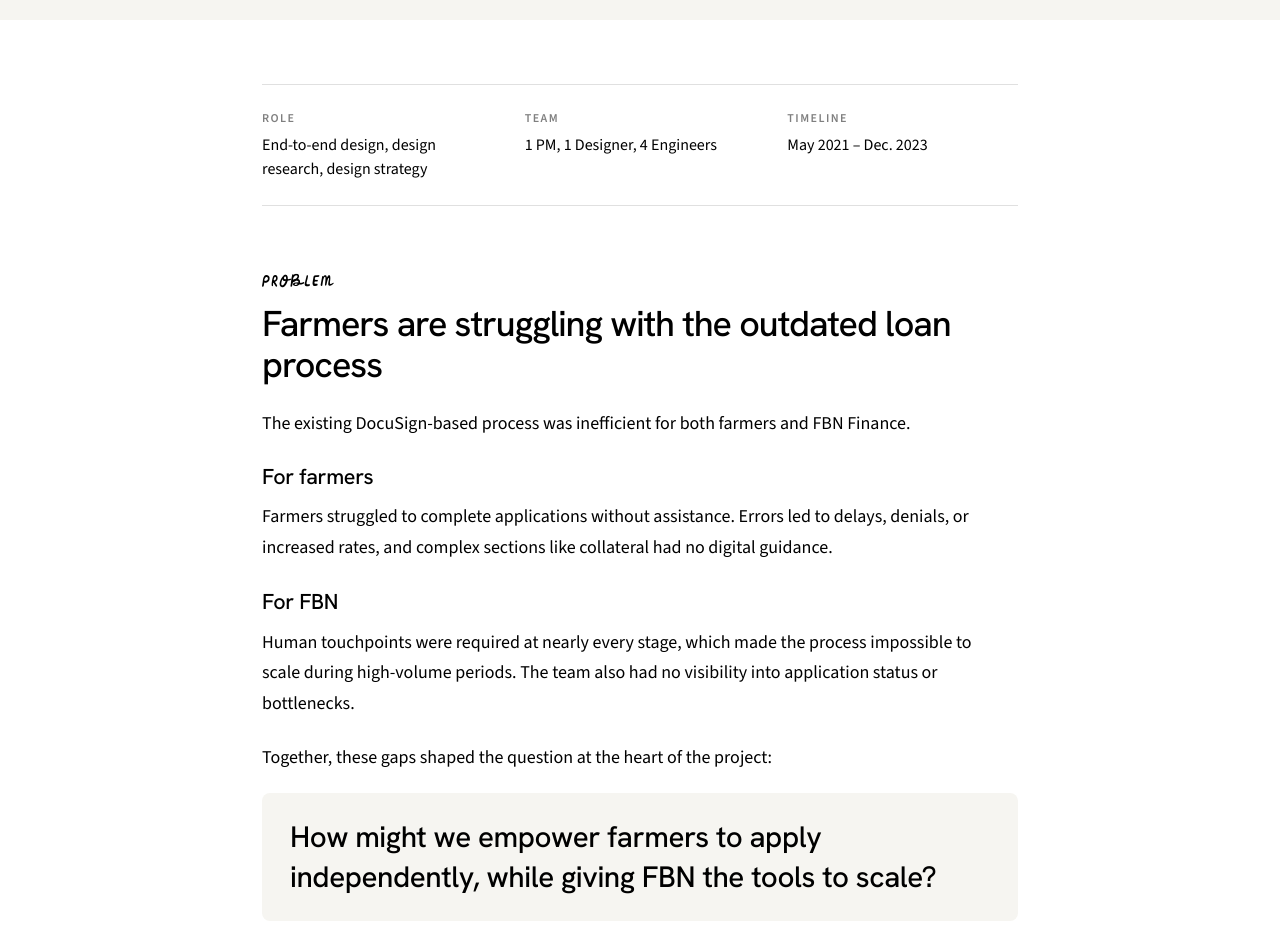
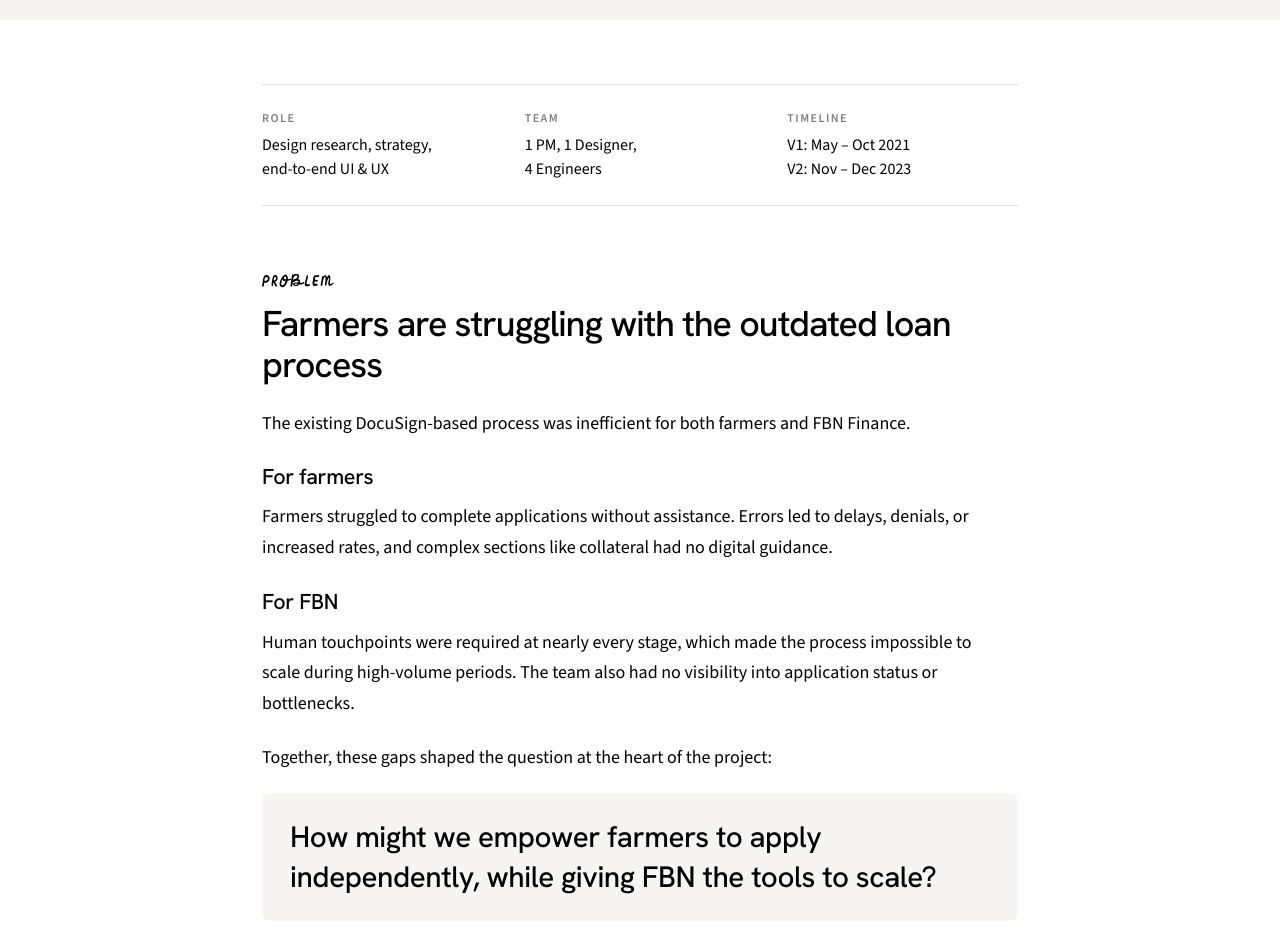
Before and after one commit to znan1213-coder/portfolio, a Next.js app: page /work/digital-loan-application in a window 1280 px wide. Shown: the part 780-1710 px from the top of the page. Built offline with nearby package versions, Linux system fonts and the light colour scheme.

Commit message:
Update page.tsx

```diff
--- a/src/app/work/digital-loan-application/page.tsx
+++ b/src/app/work/digital-loan-application/page.tsx
@@ -657,9 +657,9 @@ export default function DigitalLoanApplication() {
             padding: '1.5rem 0', marginTop: 64,
           }}>
             {[
-              { label: 'Role', value: 'End-to-end design, design research, design strategy' },
-              { label: 'Team', value: '1 PM, 1 Designer, 4 Engineers' },
-              { label: 'Timeline', value: 'May 2021 – Dec. 2023' },
+              { label: 'Role', value: 'Design research, strategy,\nend-to-end UI & UX' },
+              { label: 'Team', value: '1 PM, 1 Designer,\n4 Engineers' },
+              { label: 'Timeline', value: 'V1: May – Oct 2021\nV2: Nov – Dec 2023' },
             ].map(item => (
               <div key={item.label}>
                 <p style={{
@@ -668,7 +668,7 @@ export default function DigitalLoanApplication() {
                 }}>
                   {item.label}
                 </p>
-                <p style={{ fontFamily: 'var(--sans)', fontSize: '1rem', color: 'var(--ink)', lineHeight: 1.5, margin: 0 }}>
+                <p style={{ fontFamily: 'var(--sans)', fontSize: '1rem', color: 'var(--ink)', lineHeight: 1.5, margin: 0, whiteSpace: 'pre-line' }}>
                   {item.value}
                 </p>
               </div>
```
